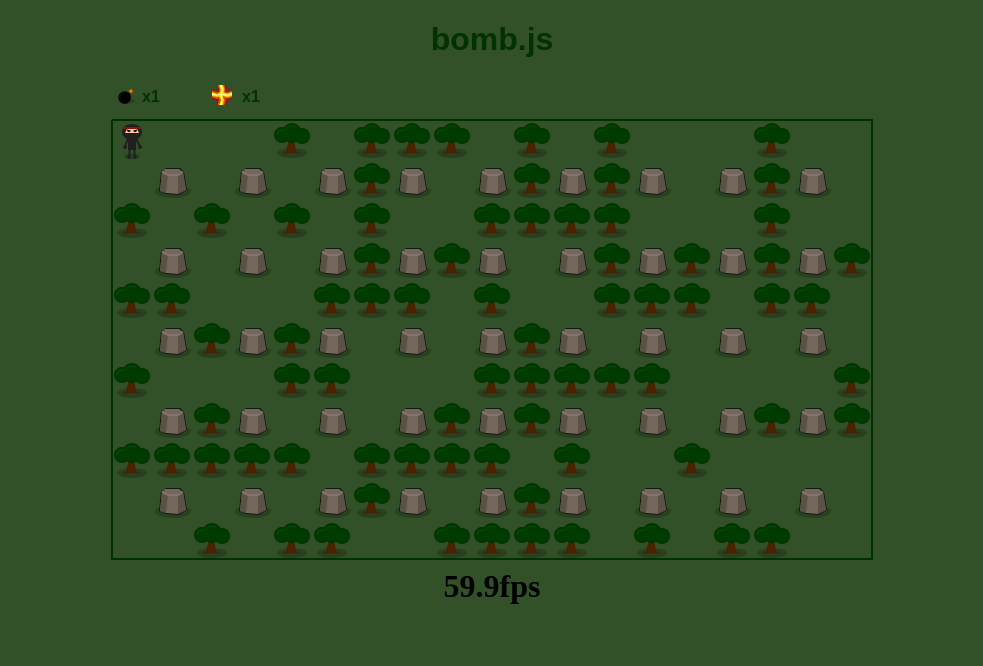
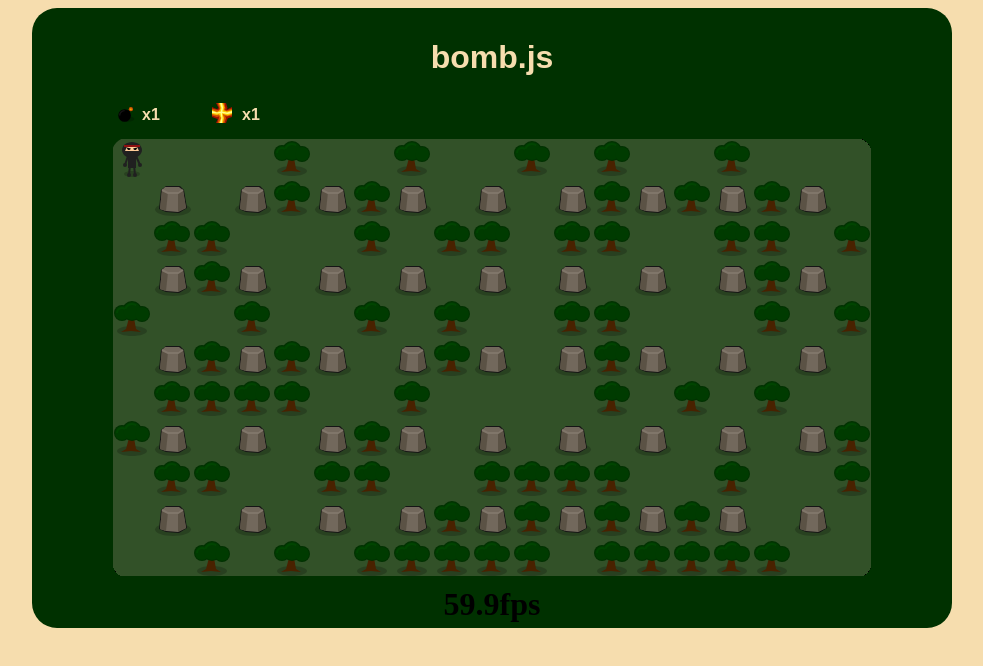
Before and after one commit to mneubrand/bomb.js, a plain HTML site: page index.html in a window 1280 px wide. Shown: the whole page, without its empty margins (148-1131 px from the left). Drawn offline with Linux system fonts and the light colour scheme.

Commit message:
Beautified UI

```diff
--- a/bomb.js
+++ b/bomb.js
@@ -23,6 +23,7 @@
   var background = "rgb(50,81,40)";
   var lightBlue = "rgb(122,148,201)";
   var darkBlue = "rgb(17,42,94)";
+  var pageBackground = "rgb(246,221,174)";
 
   var requestAnimationFrame = window.requestAnimationFrame || window.mozRequestAnimationFrame ||
       window.webkitRequestAnimationFrame || window.msRequestAnimationFrame;
@@ -131,21 +132,43 @@
     }
 
     //Draw HUD
-    rect(50,0,50,40, background);
-    rect(150,0,50,40, background);
+    rect(50,0,50,40, darkGreen);
+    rect(150,0,50,40, darkGreen);
 
     ctx.textAlign = "left";
     ctx.font = "bold 12pt sans-serif";
-    ctx.fillStyle = darkGreen;
+    ctx.fillStyle = pageBackground;
     ctx.fillText("x" + bombs, 50, 22);
     ctx.fillText("x" + explosionSize, 150, 22);
 
     //Draw border
     path([ [20,40], [20+width*40, 40], [20+width*40, 39+height*40], [20, 39+height*40], [20,40] ], darkGreen, true, 2);
 
+    //Draw rounded corners
+    drawCorner(20, 40, 0);
+    drawCorner(740, 40, Math.PI*0.5);
+    drawCorner(740, 440, Math.PI);
+    drawCorner(20, 440, Math.PI*1.5);
+
     if(!stopped) {
       requestAnimationFrame(step);
     }
+  }
+
+  function drawCorner(x, y, angle) {
+    ctx.save();
+    ctx.translate(x, y);
+    rotateBy(angle);
+    var radius = 15;
+    ctx.beginPath();
+    ctx.moveTo(0, radius);
+    ctx.arc(radius, radius, radius, Math.PI, Math.PI * 1.5, false);
+    ctx.lineTo(0, 0);
+    ctx.lineTo(0, radius);
+    ctx.fillStyle = darkGreen;
+    ctx.fill();
+    ctx.closePath();
+    ctx.restore();
   }
 
   function clearField(x, y) {
@@ -984,7 +1007,7 @@
   /************************/
   /*    Initialization    */
   /************************/
-  window.initBombJs = function() {
+  function initBombJs() {
     //Initialize globals
     sprites = new Array();
     bombs = 1;
@@ -996,7 +1019,7 @@
     ctx = document.getElementById('c').getContext('2d');
 
     //Clear canvas
-    rect(0, 0, 800, 480, background);
+    rect(20, 40, 760, 440, background);
 
     //Set up field
     for(var i=0; i<width; i++) {
@@ -1081,7 +1104,11 @@
       var fpsOut = document.getElementById('fps');
       fpsOut.innerHTML = fps.toFixed(1) + "fps";
     }, 1000);
+  }
+
+  window.init = function() {
+    initBombJs();
   };
 })();
 
-window.onload = initBombJs;
+window.onload = init;
--- a/index.html
+++ b/index.html
@@ -5,9 +5,9 @@
   <script src="bomb.js"></script>
 </head>
 
-<body style="background-color: #325128">
-  <div style="margin: 0px auto; width: 800px; height: 480px; text-align:center">
-    <h1 style="color: #030; font-family: sans-serif; margin-bottom: 20px">bomb.js<h1>
+<body style="background-color: #f6ddae">
+  <div style="margin: 0px auto; width: 900px; height: 600px; text-align:center; background-color: #003100; padding: 10px; border-radius:25px;">
+    <h1 style="color: #f6ddae; font-family: sans-serif; margin-bottom: 20px">bomb.js<h1>
     <canvas id="c" width="800" height="480"></canvas>
     <div id="fps"></div>
   </div>
```
